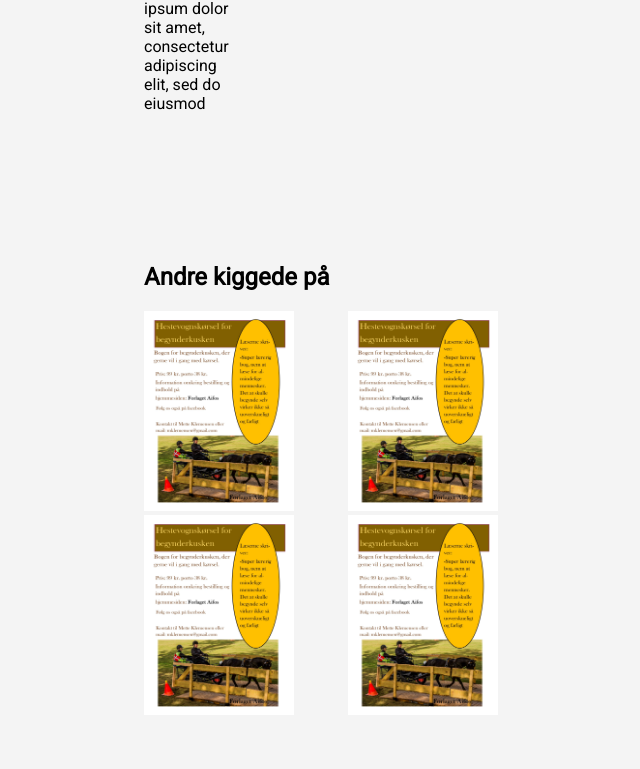
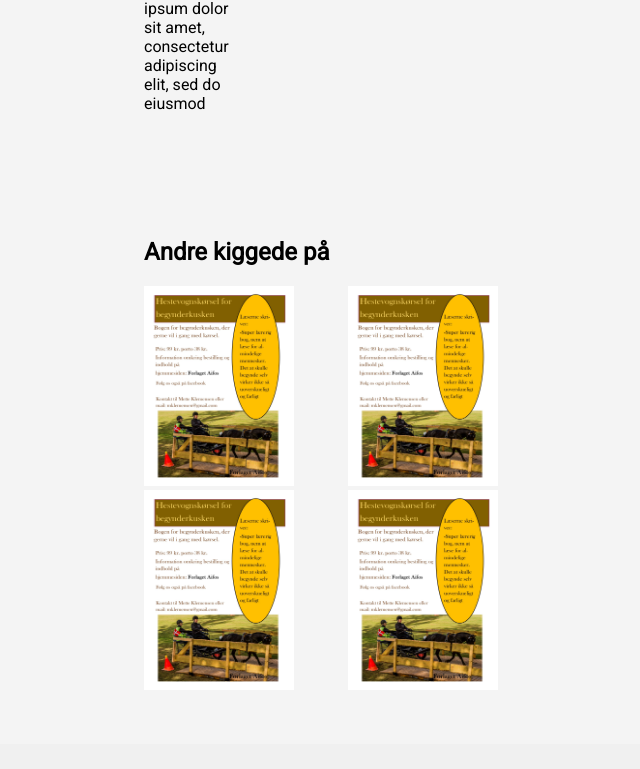
Before and after one commit to jona1411/ForlagetAifos, a web app: file ProductPage.html in a window 1360 px wide. Shown: the part 1263-2032 px from the top of the page, without its empty margins (606-1246 px from the left). After the commit the page ends 1953 px from the top, so only its background shows below. Run offline with its HTML, style and script files only (its server is not run), Linux system fonts and the light colour scheme.

Commit message:
Styling for related products

```diff
--- a/CSS/style.css
+++ b/CSS/style.css
@@ -161,7 +161,7 @@ html, body {
 }
 
 .Product .Product--content .product--content--related {
-  margin-top: 150px;
+  margin-top: 125px;
 }
 
 .Product .Product--content .product--content--related img {
--- a/CSS/style.scss
+++ b/CSS/style.scss
@@ -133,7 +133,7 @@ html, body {
         }
 
         .product--content--related {
-            margin-top: 150px;
+            margin-top: 125px;
 
             img {
                 padding-right: 50px;
```
